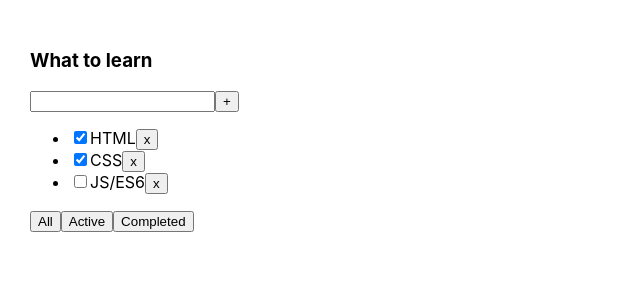
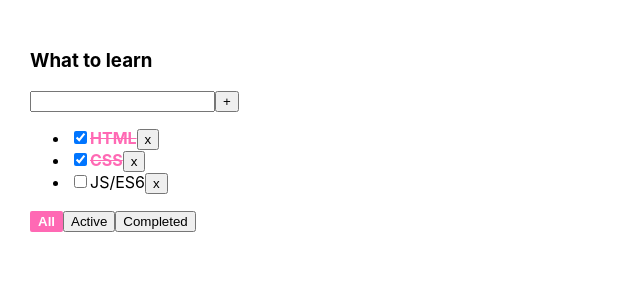
Before and after one commit to PolinSe/it-incubator-todolist-ts-01, a React (Create React App) app: page / in a window 1280 px wide. Shown: the top 300 px of the page, without its empty margins (0-640 px from the left). Built offline with nearby package versions, Linux system fonts and the light colour scheme.

Commit message:
feat: add 04-lesson-checkbox-css

```diff
--- a/src/App.css
+++ b/src/App.css
@@ -1,8 +1,28 @@
 .App {
-  padding: 30px;
-  display: flex;
+    padding: 30px;
+    display: flex;
 }
 
 .App > div {
-  margin-right: 50px;
+    margin-right: 50px;
 }
+
+.isDone {
+    text-decoration: line-through;
+    color: hotpink;
+    font-weight: bold;
+}
+
+.active {
+    background-color: hotpink;
+    color: white;
+    font-weight: bold;
+    border: 2px solid hotpink;
+    /*cursor: pointer;*/
+    border-radius: 2px;
+}
+
+.error {
+    border: 3px solid hotpink;
+    outline: none;
+}
--- a/src/App.tsx
+++ b/src/App.tsx
@@ -15,11 +15,11 @@ function App() {
             {id: v1(), title: 'JS/ES6', isDone: false},
         ]
     )
+    const [filter, setFilter] = useState<FilterValuesType>('all')
 
     const removeTask = (taskID: string) => {
         setTasks(tasks.filter(task => task.id !== taskID))
     }
-
     const addTask = (title: string) => {
         const newTask: TaskType = {
             id: v1(),
@@ -28,9 +28,15 @@ function App() {
         }
         setTasks([newTask, ...tasks])
     }
+    const changeFilter = (filter: FilterValuesType) => {
+        setFilter(filter)
+    }
 
-    const [filter, setFilter] = useState<FilterValuesType>('all')
-
+    const changeTaskStatus = (taskID: string, isDone: boolean) => {
+        debugger
+        setTasks(tasks.map(t => t.id === taskID ? {...t, isDone: isDone} : t))
+    }
+    // UI:
     let tasksForRender
     switch (filter) {
         case 'completed':
@@ -43,19 +49,18 @@ function App() {
             tasksForRender = tasks
     }
 
-    const changeFilter = (filter: FilterValuesType) => {
-        setFilter(filter)
-    }
-
-    // UI:
     return (
         <div className="App">
             <TodoList
                 title={title}
                 tasks={tasksForRender}
+                filter={filter}
+
+                addTask={addTask}
                 removeTask={removeTask}
                 changeFilter={changeFilter}
-                addTask={addTask}
+                changeTaskStatus={changeTaskStatus}
+
             />
         </div>
     );
--- a/src/TodoList.tsx
+++ b/src/TodoList.tsx
@@ -10,20 +10,33 @@ export type TaskType = {
 type TodoListPropsType = {
     title: string
     tasks: Array<TaskType>
+    filter: FilterValuesType
+
+    addTask: (title: string) => void
     removeTask: (taskID: string) => void
     changeFilter: (filter: FilterValuesType) => void
-    addTask: (title: string) => void
+    changeTaskStatus: (taskID: string, isDone: boolean) => void
+
 }
 
 const TodoList = (props: TodoListPropsType) => {
-    let [title, setTitle] = useState('')
+    const [title, setTitle] = useState('')
+    const [error, setError] = useState<boolean>(false)
+
+    const errorMessageStyle = {color: 'hotpink', backgroundColor: 'black'}
 
     const tasksListItems = props.tasks.length
-        ? props.tasks.map(task => {
+         ? props.tasks.map(task => {
+
+             const changeTaskStatus = (e: ChangeEvent<HTMLInputElement>) => props.changeTaskStatus(task.id, e.currentTarget.checked)
+
             return (
-                <li>
-                    <input type="checkbox" checked={task.isDone}/>
-                    <span>{task.title}</span>
+                <li >
+                    <input
+                        onChange={changeTaskStatus}
+                        type="checkbox" checked={task.isDone}
+                    />
+                    <span className={task.isDone ? 'isDone' : ''}>{task.title}</span>
                     <button onClick={() => props.removeTask(task.id)}>x</button>
                 </li>
             )
@@ -31,7 +44,13 @@ const TodoList = (props: TodoListPropsType) => {
         : <span> This List is empty</span>
 
     const onClickAddTaskHandler = () => {
-        props.addTask(title)
+        const trimmedTitled = title.trim()
+        if(trimmedTitled) {
+            props.addTask(trimmedTitled)
+        }
+        else {
+            setError(true)
+        }
         setTitle('')
     }
 
@@ -42,6 +61,7 @@ const TodoList = (props: TodoListPropsType) => {
     }
 
     const onChangeAddTaskHandler = (e: ChangeEvent<HTMLInputElement>) => {
+        error && setError(false)
         setTitle(e.currentTarget.value)
     }
 
@@ -57,17 +77,19 @@ const TodoList = (props: TodoListPropsType) => {
                     value={title}
                     onChange={onChangeAddTaskHandler}
                     onKeyDown={onKeyDownAddTaskHandler}
+                    className={error ? 'error' : ''}
                 />
                 <button onClick={onClickAddTaskHandler}>+</button>
+                {error && <div style={errorMessageStyle}>Title is required!</div>}
             </div>
             <ul>
                 {tasksListItems}
             </ul>
 
             <div>
-                <button onClick={getChangeFilterHandler('all')}>All</button>
-                <button onClick={getChangeFilterHandler('active')}>Active</button>
-                <button onClick={getChangeFilterHandler('completed')}>Completed</button>
+                <button className={ props.filter === 'all' ? 'active' : ''} onClick={getChangeFilterHandler('all')}>All</button>
+                <button className={ props.filter === 'active' ? 'active' : ''} onClick={getChangeFilterHandler('active')}>Active</button>
+                <button className={ props.filter === 'all' ? 'completed' : ''} onClick={getChangeFilterHandler('completed')}>Completed</button>
             </div>
         </div>
 
```
